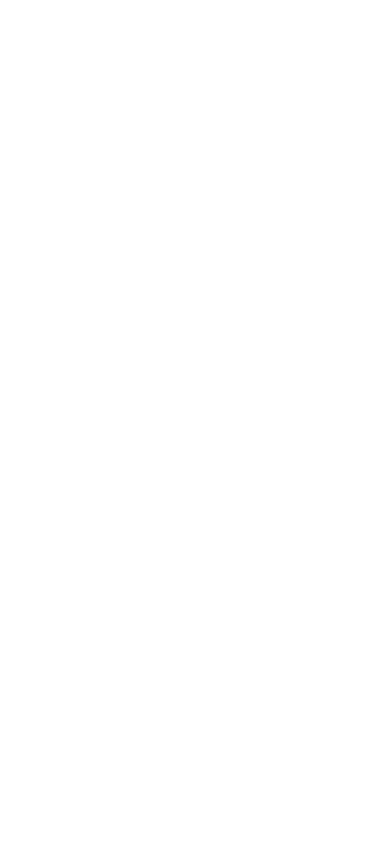
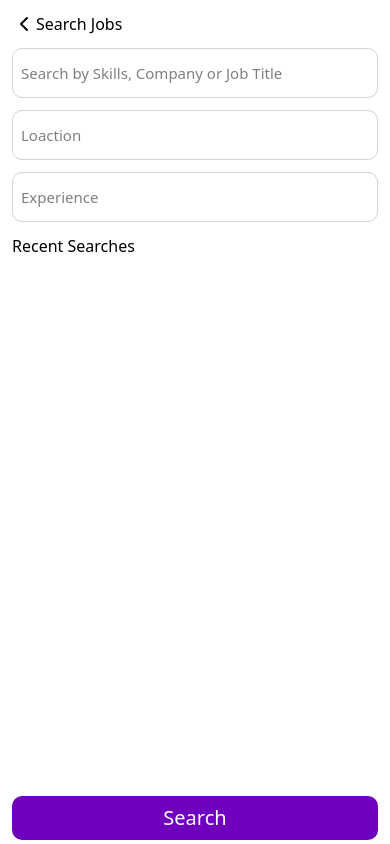
Before and after one commit to prasad-bigdp/job-sync, a React (Vite) app in the folder client/: page /jobsseekerform in a window 390 px wide. Before the commit this address had no page. Built offline with nearby package versions, Linux system fonts and the light colour scheme; a web font is replaced by a local one.

Commit message:
Added  more responsive with Jobs forms

```diff
--- a/client/package.json
+++ b/client/package.json
@@ -10,7 +10,11 @@
     "preview": "vite preview"
   },
   "dependencies": {
+    "@emotion/react": "^11.14.0",
+    "@emotion/styled": "^11.14.0",
+    "@mui/material": "^7.0.2",
     "@tailwindcss/vite": "^4.1.4",
+    "axios": "^1.9.0",
     "react": "^19.0.0",
     "react-dom": "^19.0.0",
     "react-router-dom": "^7.5.3",
--- a/client/src/App.jsx
+++ b/client/src/App.jsx
@@ -2,6 +2,7 @@
 import { Routes,Route } from 'react-router-dom'
 import './App.css'
 import Homepage from './pages/Homepage'
+import MobileSearchJobs from './pages/MobileSearchJobs'
 
 
 
@@ -9,7 +10,8 @@ function App() {
   return (
 
         <Routes>
-           <Route path='/' Component={Homepage} ></Route>
+           <Route path='/homepage' Component={Homepage} ></Route>
+           <Route path='/jobsseekerform' Component={MobileSearchJobs}/>
         </Routes>
 
   )
--- /dev/null
+++ b/client/src/component/AuthLoginCheck.jsx
@@ -0,0 +1,31 @@
+
+import { UserPen } from 'lucide-react';
+import { CircleUser } from 'lucide-react';
+import { Link } from 'react-router-dom';
+
+const IsauthLoginComponet=()=>{
+
+
+
+    return(
+         <div>
+         <div className='flex max-[401px]:hidden  items-center gap-4'>
+
+         <div className='border-r flex gap-2 pe-3'>
+         <button style={{color:"#8427C8",borderColor:"#8427C8"}} className='border cursor-pointer lg:text-[13px]  max-lg:text-[9px]   max-md:p-1 flex items-center justify-center p-2 rounded-[5px]' ><CircleUser size={15}/>Login</button>
+         <button style={{backgroundColor:"#FC5912"}} className='border  flex items-center cursor-pointer lg:text-[13px]  max-lg:text-[9px]   max-md:p-1  text-white justify-center p-2 rounded-[5px]'><UserPen size={15}/>Register</button>
+         </div>
+         <div className=''>
+             <Link className='lg:text-[13px]  max-lg:text-[9px] '>Employers Login</Link>
+         </div>
+        </div>
+
+        <div className='max-[400px]:block hidden'>
+        <Link className='lg:text-[13px]  max-lg:text-[9px] flex gap-2 '><UserPen size={20}/><span className='text-[1rem]'>Register</span></Link>
+       </div>
+
+    </div>
+    )
+}
+
+export default IsauthLoginComponet
--- a/client/src/component/JobSearchinput.jsx
+++ b/client/src/component/JobSearchinput.jsx
@@ -1,7 +1,17 @@
 import { Search } from "lucide-react";
 import MobileSearchBar from "./MobileSearchBar";
+import { useEffect, useState } from "react";
 
 const JobSearchBar = () => {
+
+         const[jobQuery,setJobquery]=useState("")
+         const[locationQuery,setLocationQuery]=useState("")
+         const[expreinceQuery,setexperinceQuery]=useState("")
+
+      const handleJobsSearchClick=()=>{
+
+      }
+
   return (
     <div className="lg:px-[75px]   w-full searchBox pt-6 ">
       <div className="flex items-center w-full justify-between">
@@ -35,10 +45,11 @@ const JobSearchBar = () => {
               className="border-l  max-[768px]:hidden border-stone-300 outline-none text-[13px] ps-2 pe-4 w-[20%]"
               placeholder="Loaction "
             />
-            <select className="border-l max-[768px]:hidden w-[20%] ps-2 border-stone-300 outline-none text-[13px] ">
-              <option>Fresher</option>
-            </select>
+            <input type="text" placeholder="Experience" className="border-l max-[768px]:hidden w-[20%] ps-2 border-stone-300 outline-none text-[13px] "/>
+
+
             <button
+               onClick={handleJobsSearchClick}
               className="p-2  max-[768px]:hidden cursor-pointer text-white w-[150px] rounded-full ms-3 me-1"
               style={{ backgroundColor: "#6E00BE" }}
             >
--- a/client/src/component/MobileSearchBar.jsx
+++ b/client/src/component/MobileSearchBar.jsx
@@ -1,10 +1,21 @@
 import { Search } from 'lucide-react';
+import { useNavigate } from 'react-router-dom';
 
 const MobileSearchBar=()=>{
 
+
+  const navigate=useNavigate()
+
+      const handleMobileSearchClick=()=>{
+           if(window.innerWidth<1024){
+            navigate("/jobsseekerform")
+            }
+
+      }
+
     return(
 
-        <div className=' max-lg:block w-full hidden cursor-pointer'>
+        <div onClick={handleMobileSearchClick} className=' max-lg:block w-full hidden cursor-pointer'>
         <div className="border rounded-[20px] max-lg:w-full p-3 flex items-center h-[50px] border-stone-300  shadow-lg">
         <Search color='gray'/>
         <span className='w-full px-3 text-[13px] inline-block'>Over 8,00,000 openings delivered perfectly.</span>
--- /dev/null
+++ b/client/src/component/asioxConfig.jsx
@@ -0,0 +1,6 @@
+import axios from "axios"
+
+const API=axios.create({
+    baseURL:""
+})
+export default API
--- /dev/null
+++ b/client/src/pages/MobileSearchJobs.jsx
@@ -0,0 +1,93 @@
+
+import { ChevronLeft } from 'lucide-react';
+import { useEffect, useState } from 'react';
+import { useNavigate } from 'react-router-dom';
+const MobileSearchJobs=()=>{
+      const navigate=useNavigate()
+      const [jobSearchHistory,setJobsearchHistory]=useState([])
+      const[jobsQuery,setJobsquery]=useState("")
+      const[locationQuery,setLocationquery]=useState("")
+      const[expreinceQuery,setexperinceQuery]=useState("")
+        useEffect(()=>{
+             if(window.innerWidth>1024){
+                  navigate("/homepage")
+             }
+        },[navigate])
+        const handlebacktoHome=()=>{
+            navigate("/homepage")
+        }
+           const handleJobsSearchclick=()=>{
+                if(jobsQuery ===""||locationQuery==="") return null
+                 let query={
+                    designation:jobsQuery,
+                    location:locationQuery
+                 }
+                 setJobsearchHistory((prev)=>[...prev,query])
+                try{
+
+                }
+                catch(err){
+
+                }
+
+           }
+        return(
+            <div className='p-3 h-[100vh] relative'>
+                <div className='flex'>
+                  <div><ChevronLeft onClick={handlebacktoHome}/></div>
+                  <div>Search Jobs</div>
+                </div>
+
+                <div className='flex flex-col my-3 gap-3'>
+
+               <div>
+               <input
+                onChange={(e)=>setJobsquery(e.target.value)}
+               type="text"
+               className="outline-none border   w-full border-stone-300 rounded-[10px] ps-2 h-[50px] text-[15px] pe-4"
+               placeholder="Search by Skills, Company or Job Title"
+             />
+               </div>
+                <div>
+                <input
+                onChange={(e)=>setLocationquery(e.target.value)}
+                  type="text"
+                  className="border-l border   border-stone-300 outline-none rounded-[10px] h-[50px] text-[15px] ps-2 pe-4 w-full"
+                  placeholder="Loaction "
+                />
+
+                </div>
+                <div>
+                <input
+                onChange={(e)=>setexperinceQuery(e.target.value)}
+                  type="text"
+                  className="border-l border   border-stone-300 outline-none rounded-[10px] h-[50px] text-[15px] ps-2 pe-4 w-full"
+                  placeholder="Experience "
+                />
+
+                </div>
+
+                </div>
+                  <div className='h-[450px] overflow-auto pb-3'>
+                    <h2>Recent Searches</h2>
+                     {
+                        jobSearchHistory.map(history=>{
+                            return <div>{history.designation}</div>
+                        })
+                     }
+
+                  </div>
+                <div className='absolute w-full left-0 px-3 bottom-1'>
+                <button
+                  onClick={handleJobsSearchclick}
+               className="p-2   cursor-pointer text-white text-xl w-full rounded-[10px] "
+               style={{ backgroundColor: "#6E00BE" }}
+             >
+               Search
+             </button>
+                </div>
+            </div>
+        )
+}
+
+export default MobileSearchJobs
```
Also changed, not shown: client/src/component/Header.jsx (+35 -12 lines), 1 other file (tests, documents, lock files or other folders).
